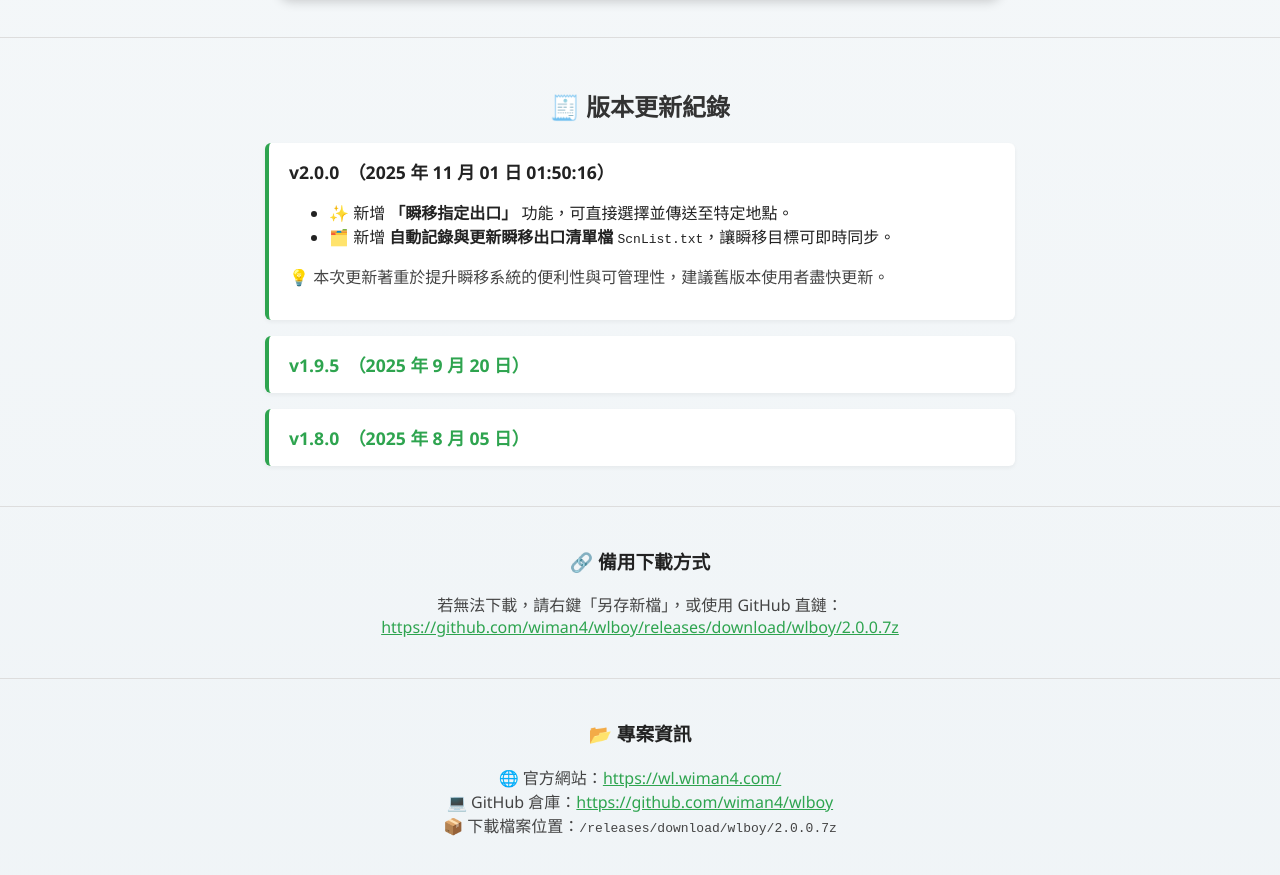
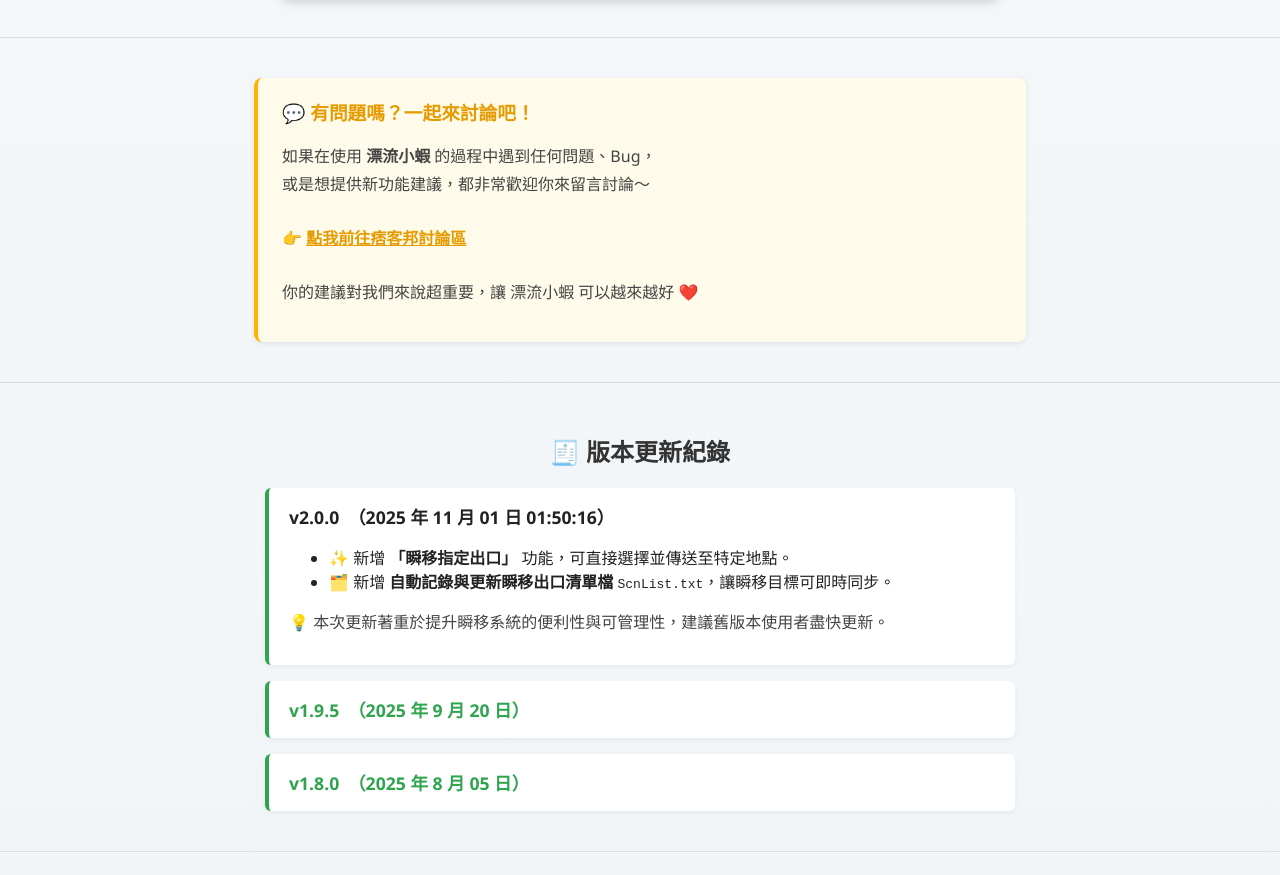
Before and after one commit to wiman4/wlboy, a plain HTML site: page index.html in a window 1280 px wide. Shown: the part 1032-1907 px from the top of the page. Drawn offline with Linux system fonts and the light colour scheme.

Commit message:
Update index.html

```diff
--- a/index.html
+++ b/index.html
@@ -161,6 +161,19 @@
 
   <hr />
 
+  <div style="background:#fffbea; border-left:4px solid #ffb300; max-width:720px; margin:40px auto; padding:20px 24px; border-radius:8px; box-shadow:0 2px 6px rgba(0,0,0,0.08); text-align:left;">
+    <h3 style="margin-top:0; color:#e69b00;">💬 有問題嗎？一起來討論吧！</h3>
+    <p style="color:#444; line-height:1.7;">
+      如果在使用 <b>漂流小蝦</b> 的過程中遇到任何問題、Bug，<br>
+      或是想提供新功能建議，都非常歡迎你來留言討論～<br><br>
+      👉 <a href="https://wiman4.pixnet.net/blog/post/195242215" target="_blank" style="color:#e69b00; font-weight:bold;">
+      點我前往痞客邦討論區</a><br><br>
+      你的建議對我們來說超重要，讓 漂流小蝦 可以越來越好 ❤️
+    </p>
+  </div>
+
+  <hr />
+
   <h2>🧾 版本更新紀錄</h2>
   <div class="update-section">
 
@@ -224,7 +237,7 @@
   </div>
 
   <!-- 💌 浮動留言按鈕（升級版） -->
-  <a href="https://github.com/wiman4/wlboy/discussions" target="_blank"
+  <a href="https://wiman4.pixnet.net/blog/post/195242215" target="_blank"
      class="feedback-button" title="回報問題 / 提出建議">
      💌
      <span class="tooltip">回報問題 / 提出建議</span>
```
